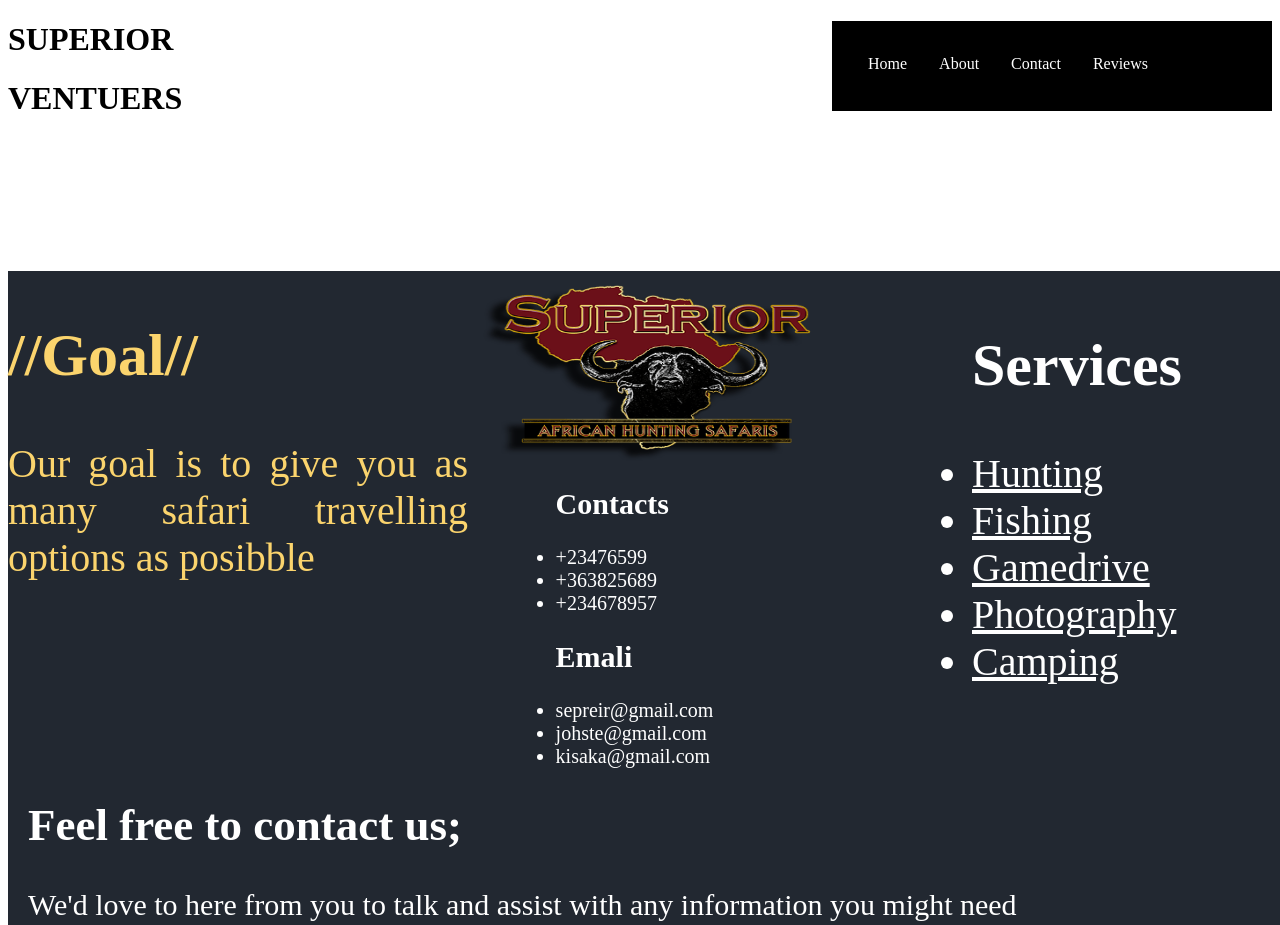
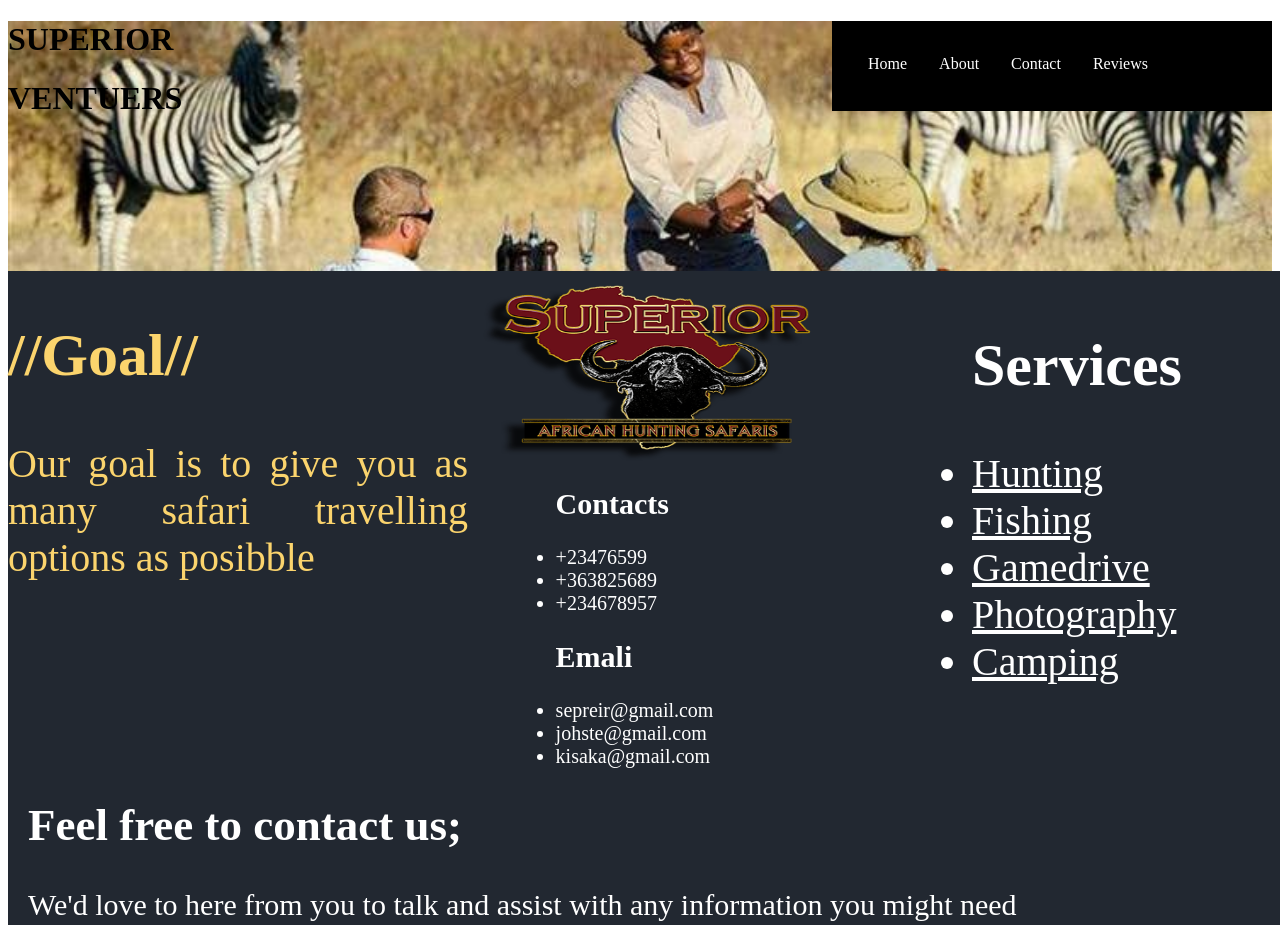
Before and after one commit to naamansang/Superior-Travelles, a plain HTML site: page index.html in a window 1280 px wide. Shown: the top 925 px of the page. Drawn offline with Linux system fonts and the light colour scheme; the site is published under a folder, as on GitHub Pages, so addresses that start at the root find nothing; a web font is replaced by a local one.

Commit message:
innitial commit

```diff
--- a/styles.css
+++ b/styles.css
@@ -16,7 +16,7 @@
     float: right;
 }
 .home{
-    background-image: url('/images/zebra.jpeg');
+    background-image: url(./images/zebra.jpeg);
     height:250px;
     width:auto;
     background-size: cover;
```
